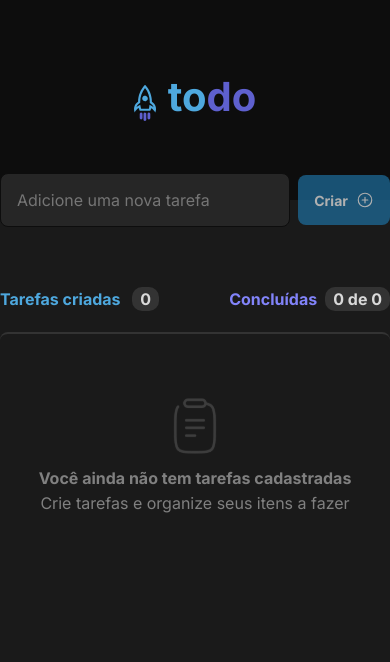
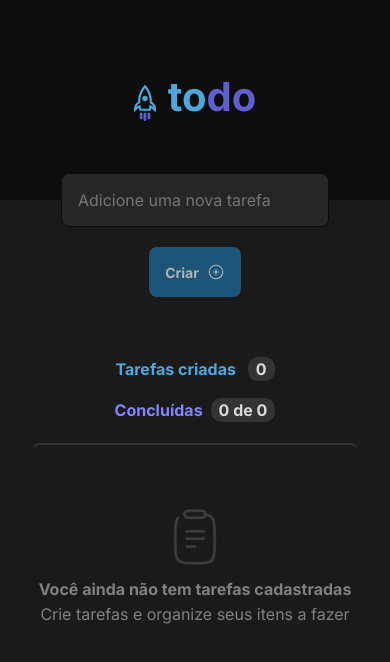
Before and after one commit to paulobrun0/Todo_List, a React (Vite) app: page / in a window 390 px wide. Shown: the top 662 px of the page. Built offline with nearby package versions, Linux system fonts and the light colour scheme.

Commit message:
Adicionando responsividade

```diff
--- a/src/assets/components/NewTask.jsx
+++ b/src/assets/components/NewTask.jsx
@@ -53,7 +53,7 @@ export const NewTask = () => {
           Criar <PlusCircle size={18} />
         </button>
       </form>
-      <div className={styles.headerTast}>
+      <div className={styles.headerTask}>
         <p className={styles.tasks}>
           Tarefas criadas <span>{tasks.length}</span>
         </p>
--- a/src/assets/components/NewTask.module.css
+++ b/src/assets/components/NewTask.module.css
@@ -13,7 +13,7 @@
 }
 
 .form .inputTask {
-    padding: 16px;
+    padding: 1rem;
     background: var(--gray-500);
     border-radius: 8px;
     border: 1px solid var(--gray-700);
@@ -57,7 +57,7 @@
     outline: solid var(--purple-dark);
 }
 
-.headerTast {
+.headerTask {
     display: flex;
     justify-content: space-between;
     margin-top: 4rem;
@@ -74,7 +74,7 @@
     color: var(--purple);
 }
 
-.headerTast span {
+.headerTask span {
     background: var(--gray-400);
     color: var(--gray-200);
     margin-left: .5rem;
@@ -83,3 +83,23 @@
     font-weight: bold;
     line-height: .9375rem;
 }
+
+
+@media (max-width: 768px) {
+    .taskContainer {
+        padding: 0 2rem;
+    }
+}
+
+@media (max-width: 420px) {
+    .headerTask {
+        flex-direction: column;
+        align-items: center;
+        gap: 1.5rem;
+    }
+
+    .form {
+        flex-direction: column;
+        gap: 1.25rem;
+    }
+}
--- a/src/assets/components/TaskEmpty.module.css
+++ b/src/assets/components/TaskEmpty.module.css
@@ -22,3 +22,9 @@
     font-weight: normal;
     color: var(--gray-300);
 }
+
+@media (max-width: 420px) {
+    .taskEmpty {
+        text-align: center;
+    }
+}
```
